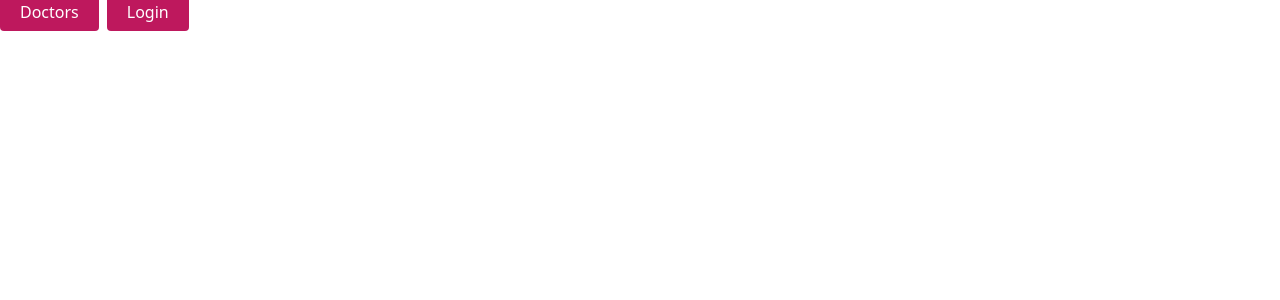
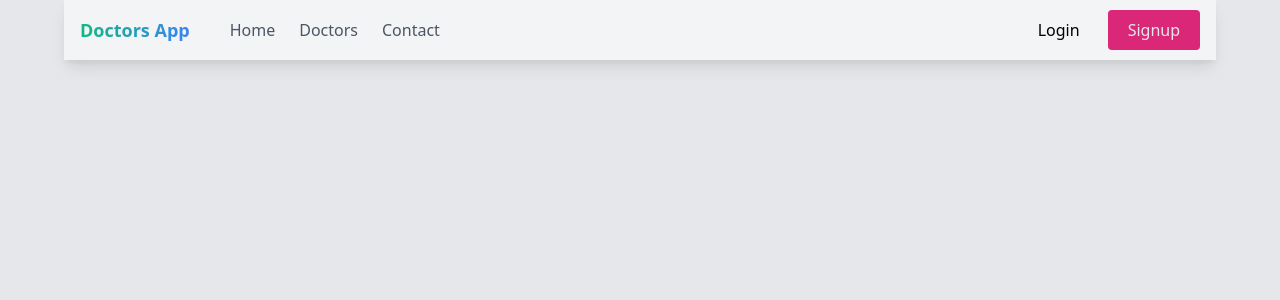
Before and after one commit to tiigsi-bootcamp/doctors-app, a Vue app: page / in a window 1280 px wide. Before the commit this address had no page. Shown: the top 300 px of the page. Built offline with nearby package versions, Linux system fonts and the light colour scheme.

Commit message:
Implemented top navigation

```diff
--- a/index.html
+++ b/index.html
@@ -6,7 +6,7 @@
     <meta name="viewport" content="width=device-width, initial-scale=1.0" />
     <title>Vite App</title>
   </head>
-  <body>
+  <body class="bg-gray-200">
     <div id="app"></div>
     <script type="module" src="/src/main.ts"></script>
   </body>
--- a/src/App.vue
+++ b/src/App.vue
@@ -1,11 +1,67 @@
 <script setup lang="ts">
+import { ref } from '@vue/reactivity';
 import { RouterView, RouterLink } from 'vue-router';
+
+let isMenuHidden = ref(true);
+const toggleMenu = () => {
+  isMenuHidden.value = !isMenuHidden.value;
+
+  console.log('Is menu hidden', isMenuHidden);
+};
 </script>
 
-<template>
+<template class="bg-gray-200">
+  <nav class="max-w-6xl mx-auto bg-gray-100 shadow-lg">
+    <div class="flex justify-between items-center px-4">
+      <div class="flex space-x-8">
+        <div>
+          <RouterLink to="/">
+            <span
+              class="block py-4 text-transparent bg-clip-text text-lg font-bold bg-gradient-to-r from-green-500 to-blue-500"
+            >Doctors App</span>
+          </RouterLink>
+        </div>
 
-  <RouterLink to="/doctors" class="button mr-2">Doctors</RouterLink>
-  <RouterLink to="/login" class="button">Login</RouterLink>
+        <ul class="hidden md:flex space-x-2 items-center">
+          <li>
+            <RouterLink to="#" class="nav-item">Home</RouterLink>
+          </li>
+          <li>
+            <RouterLink to="#" class="nav-item">Doctors</RouterLink>
+          </li>
+          <li>
+            <RouterLink to="#" class="nav-item">Contact</RouterLink>
+          </li>
+        </ul>
+      </div>
+
+      <div class="hidden md:flex space-x-2">
+        <RouterLink to="/login" class="button hover:bg-pink-500 hover:text-white">Login</RouterLink>
+        <RouterLink to="/signup" class="button button-pink">Signup</RouterLink>
+      </div>
+
+      <button class="md:hidden text-gray-600" @click="toggleMenu">
+        <svg
+          xmlns="http://www.w3.org/2000/svg"
+          class="h-6 w-6"
+          fill="none"
+          viewBox="0 0 24 24"
+          stroke="currentColor"
+        >
+          <path
+            stroke-linecap="round"
+            stroke-linejoin="round"
+            stroke-width="2"
+            d="M4 6h16M4 12h16M4 18h16"
+          />
+        </svg>
+      </button>
+    </div>
+
+    <div class="bg-blue-400 w-64 transform fixed left-0 top-0 h-screen transition" :class="{ '-translate-x-64': isMenuHidden }">Menu</div>
+  </nav>
 
   <RouterView />
+
+  <!-- Footer will go here -->
 </template>
--- a/src/style.css
+++ b/src/style.css
@@ -8,5 +8,13 @@
 @tailwind utilities;
 
 .button {
-	@apply px-5 py-2 bg-pink-700 text-white rounded hover:bg-pink-500 transition;
+	@apply px-5 py-2 rounded transition;
 }
+
+.button-pink {
+	@apply bg-pink-600 text-gray-200;
+}
+
+.nav-item {
+	@apply py-4 px-2 text-gray-600 hover:text-green-500 transition hover:border-b-4 hover:border-green-500;
+}
```
